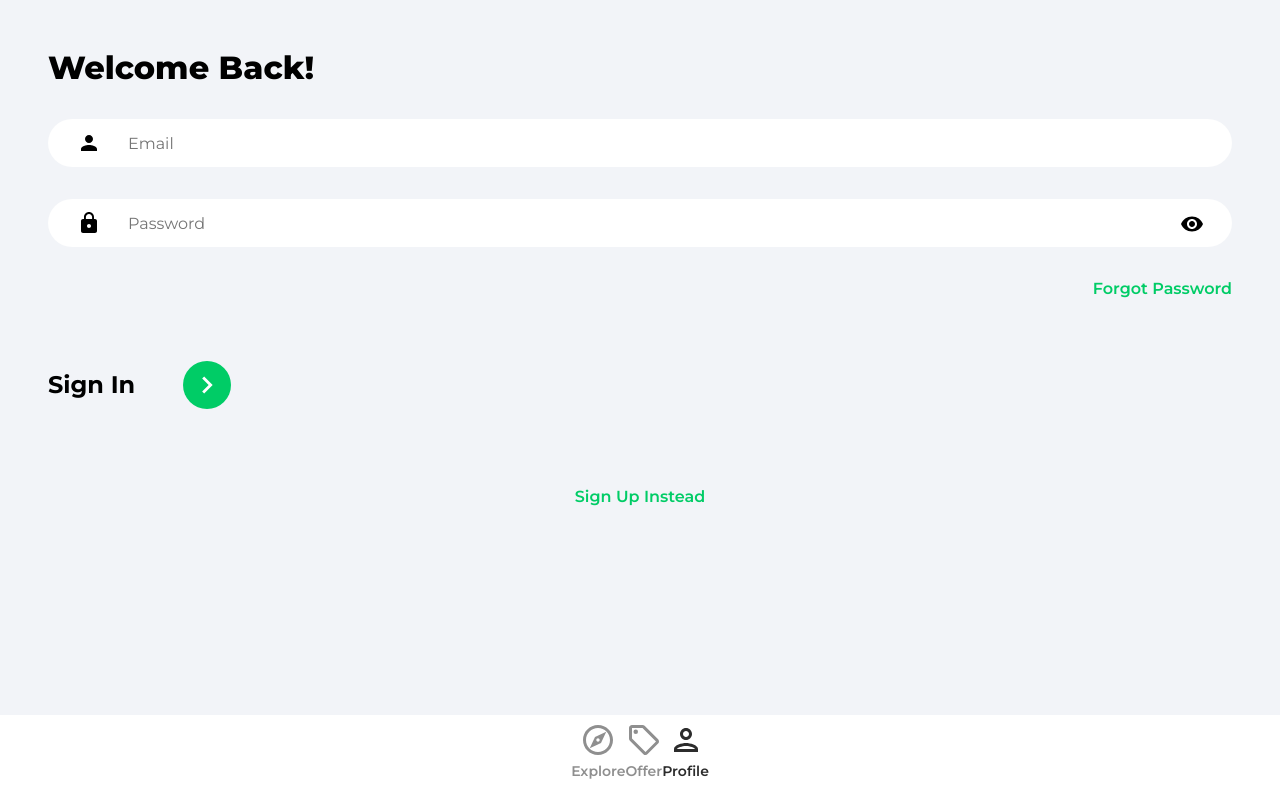
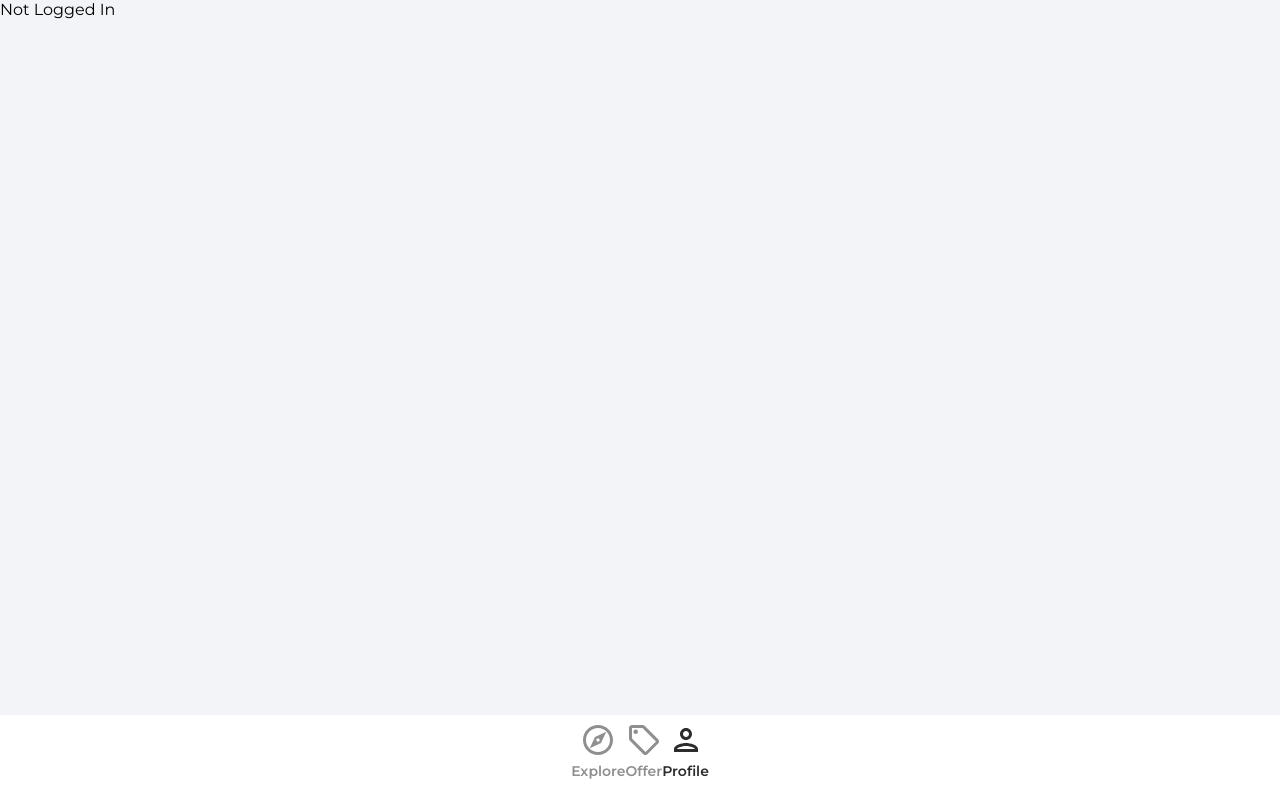
Before and after one commit to MiguelDominguezSanchez/house-marketplace, a React (Create React App) app: page /profile in a window 1280 px wide. Built offline with nearby package versions, Linux system fonts and the light colour scheme.

Commit message:
User Sign In

```diff
--- a/src/App.js
+++ b/src/App.js
@@ -14,7 +14,7 @@
 				<Routes>
 					<Route path='/' element={<Explore />} />
 					<Route path='/offers' element={<Offers />} />
-					<Route path='/profile' element={<SignIn />} />
+					<Route path='/profile' element={<Profile />} />
 					<Route path='/sign-in' element={<SignIn />} />
 					<Route path='/sign-up' element={<SignUp />} />
 					<Route path='/forgot-password' element={<ForgotPassword />} />
--- a/src/pages/Profile.jsx
+++ b/src/pages/Profile.jsx
@@ -1,5 +1,15 @@
+import { useState, useEffect } from 'react'
+import { getAuth } from 'firebase/auth'
+
 function Profile() {
-	return <h1>Profile</h1>
+	const [user, setUser] = useState(null)
+
+	const auth = getAuth()
+	useEffect(() => {
+		setUser(auth.currentUser)
+	}, [])
+
+	return user ? <h1>{user.displayName}</h1> : 'Not Logged In'
 }
 
 export default Profile
--- a/src/pages/SignIn.jsx
+++ b/src/pages/SignIn.jsx
@@ -1,5 +1,6 @@
 import { useState } from 'react'
 import { Link, useNavigate } from 'react-router-dom'
+import { getAuth, signInWithEmailAndPassword } from 'firebase/auth'
 import { ReactComponent as ArrowRightIcon } from '../assets/svg/keyboardArrowRightIcon.svg'
 import visibilityIcon from '../assets/svg/visibilityIcon.svg'
 
@@ -21,6 +22,26 @@
 		}))
 	}
 
+	const onSubmit = async (e) => {
+		e.preventDefault()
+
+		try {
+			const auth = getAuth()
+
+			const userCredential = await signInWithEmailAndPassword(
+				auth,
+				email,
+				password
+			)
+
+			if (userCredential.user) {
+				navigate('/')
+			}
+		} catch (error) {
+			console.log(error)
+		}
+	}
+
 	return (
 		<>
 			<div className='pageContainer'>
@@ -28,7 +49,7 @@
 					<p className='pageHeader'>Welcome Back!</p>
 				</header>
 
-				<form>
+				<form onSubmit={onSubmit}>
 					<input
 						type='text'
 						className='emailInput'
```
